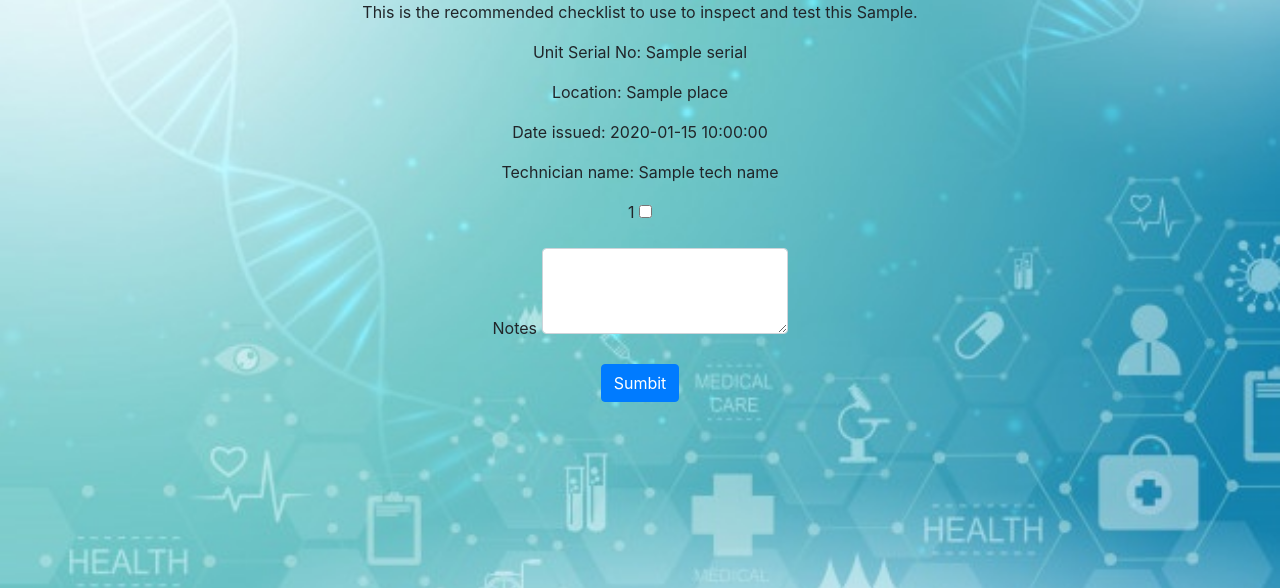
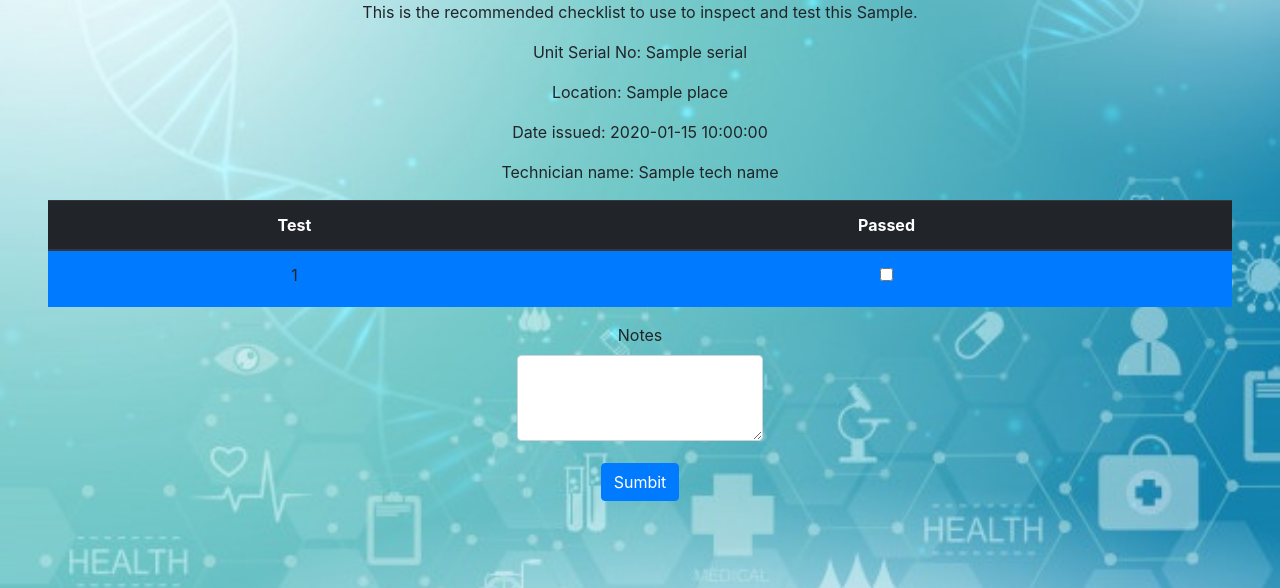
Before and after one commit to AhmedKhaled8/CMMS, a Flask app: template templates/order/submit_order.html in a window 1280 px wide. Shown: the part 166-754 px from the top of the page. Run offline with Flask 2, Linux system fonts and the light colour scheme; the template is opened without the code that fills it: most values are stand-ins (such as "Sample title", 1, 10 or a date in 2020); parts of the project's set-up code (start-up, migrations or seed data) failed here and were passed over; some libraries are stand-ins or nearby versions; some web fonts are replaced.

Commit message:
submit_order updated

```diff
--- a/templates/order/submit_order.html
+++ b/templates/order/submit_order.html
@@ -16,14 +16,24 @@
 	<form action="/submit_order" method="post" id="form">
 		<input type="hidden" name="code" value="{{order_id}}">
 		<input type="hidden" name="device_type" value="{{device_type}}">
+		<table class="table">
+		<thead class="thead-dark">
+			<tr>
+				<th scope="col">Test</th>
+				<th scope="col">Passed</th>
+			</tr>
+		</thead>
+		<tbody>
 		{% for val in rows %}
-	    <div class="form-group">
-			<label for="{{val[1]}}">{{val[0]}}</label>
-		<input type="checkbox" id="{{val[1]}}" name="{{val[1]}}" aria-label="Checkbox for {{val[0]}}">
-		</div>
-        {% endfor %}
+		<tr class="bg-primary">
+			<td><label for="{{val[1]}}">{{val[0]}}</label></td>
+			<td><input type="checkbox" id="{{val[1]}}" name="{{val[1]}}" aria-label="Checkbox for {{val[0]}}"></td>
+		</tr>
+		{% endfor %}
+		</tbody>
+		</table>
     <div class="form-group">
-			<label for="textarea">Notes</label>
+			<label for="textarea">Notes</label><br>
 			<textarea class="form-control" id="textarea" name="notes" rows="3" maxlength="250"></textarea>
 	</div>
 	<button class="btn btn-primary" type="submit">Sumbit</button>
```
